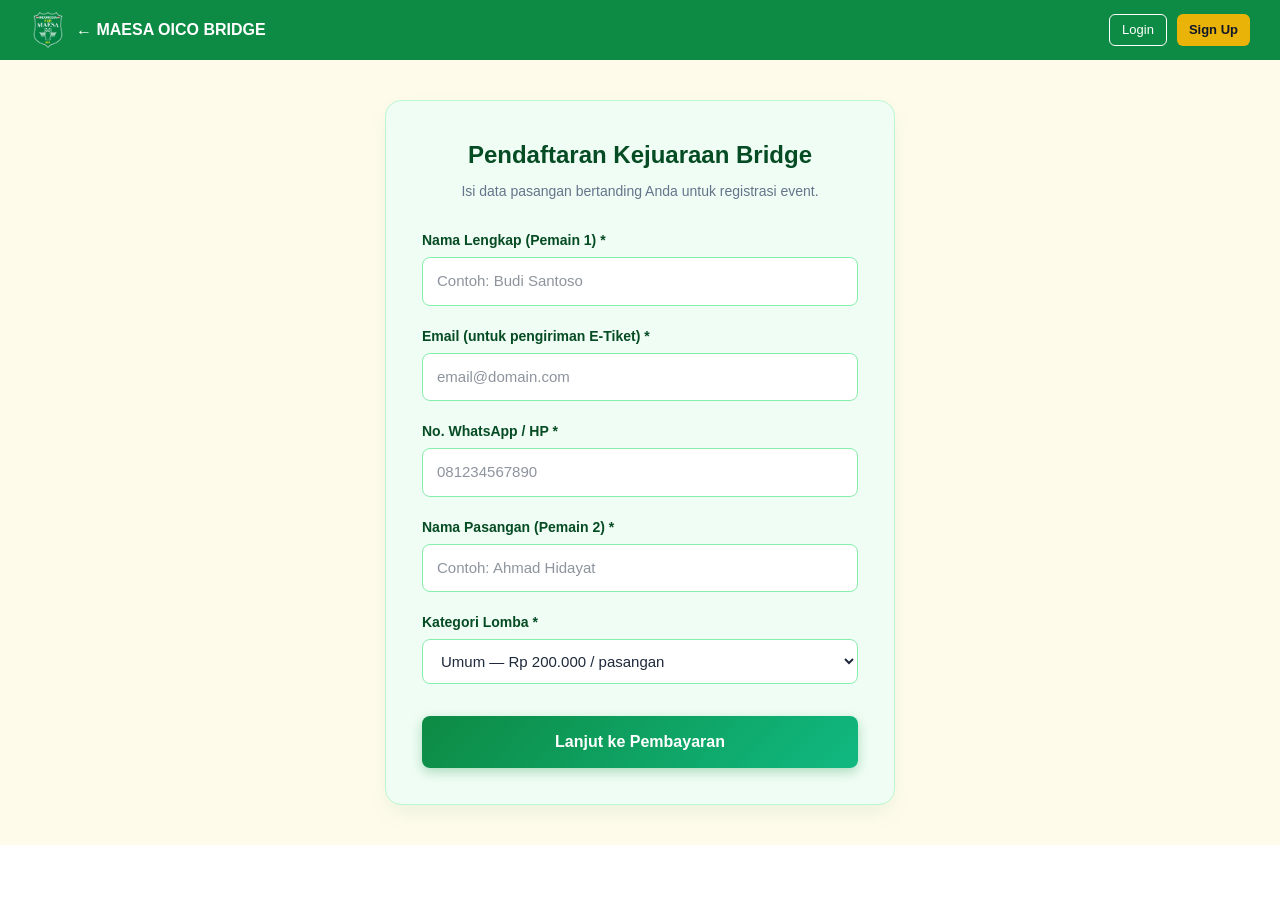
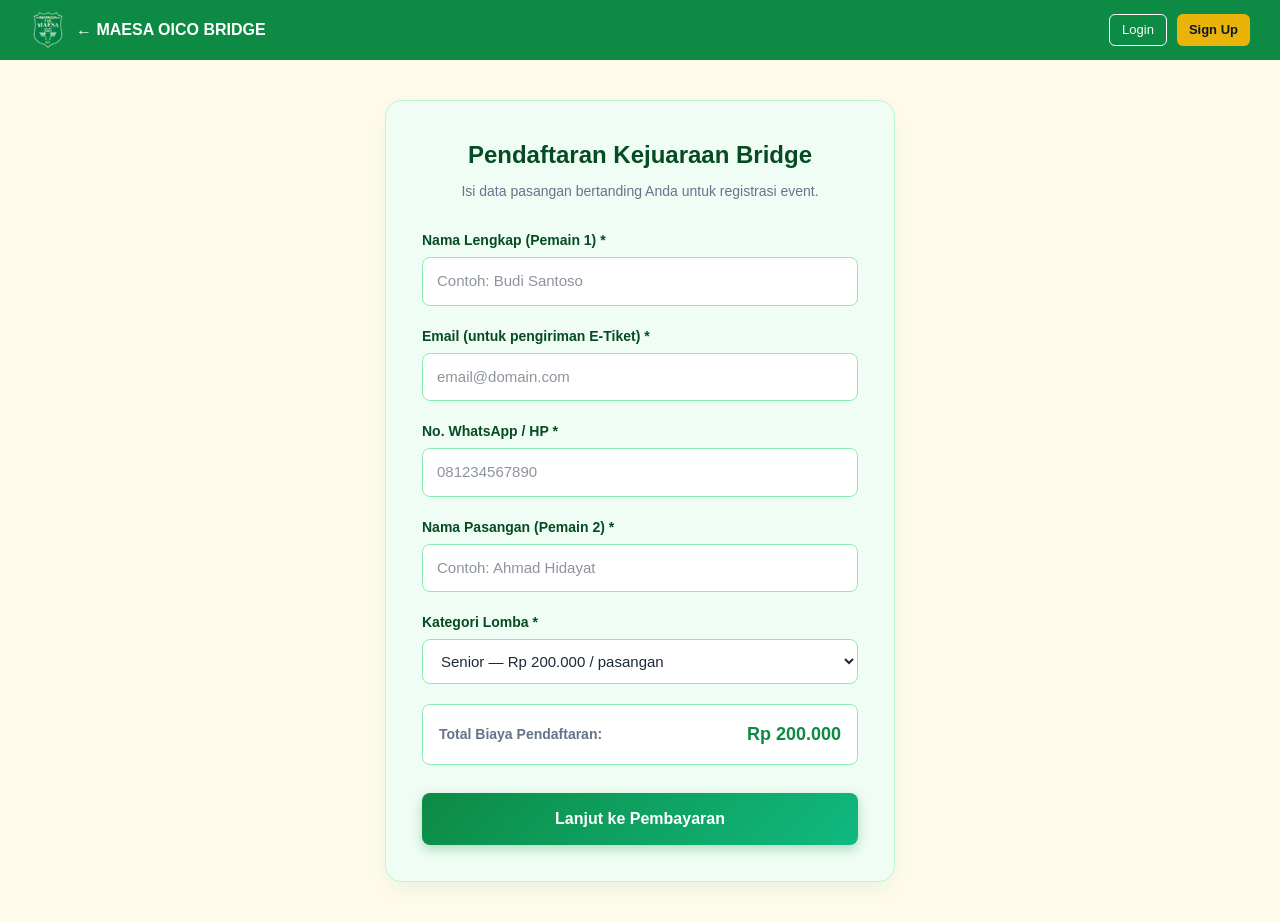
Before and after one commit to fredocto/pormaesa-ekosistem, a Next.js app: page /register in a window 1280 px wide. Before the commit the page ends 845 px from the top, so only its background shows below. Built offline with nearby package versions, Linux system fonts and the light colour scheme.

Commit message:
feat: update categories logic and pricing structure

```diff
--- a/app/page.tsx
+++ b/app/page.tsx
@@ -28,36 +28,16 @@ export default function HomeBridge() {
             Daftar Event
           </Link>
 
-          {/* Tombol Login */}
           <button
             type="button"
-            style={{
-              background: 'transparent',
-              border: '1px solid #fff',
-              color: '#fff',
-              padding: '6px 16px',
-              borderRadius: '6px',
-              fontWeight: '600',
-              cursor: 'pointer',
-              fontSize: '14px',
-            }}
+            style={{ background: 'transparent', border: '1px solid #fff', color: '#fff', padding: '6px 16px', borderRadius: '6px', fontWeight: '600', cursor: 'pointer', fontSize: '14px' }}
           >
             Login
           </button>
 
-          {/* Tombol Sign Up */}
           <button
             type="button"
-            style={{
-              background: COLORS.accentGold,
-              border: 'none',
-              color: '#0F172A',
-              padding: '6px 16px',
-              borderRadius: '6px',
-              fontWeight: 'bold',
-              cursor: 'pointer',
-              fontSize: '14px',
-            }}
+            style={{ background: COLORS.accentGold, border: 'none', color: '#0F172A', padding: '6px 16px', borderRadius: '6px', fontWeight: 'bold', cursor: 'pointer', fontSize: '14px' }}
           >
             Sign Up
           </button>
@@ -111,7 +91,7 @@ export default function HomeBridge() {
 
         <div style={{ display: 'grid', gridTemplateColumns: 'repeat(auto-fit, minmax(250px, 1fr))', gap: '20px' }}>
           <div style={{ background: COLORS.bgCard, padding: '24px', borderRadius: '12px', border: `1px solid ${COLORS.border}`, boxShadow: '0 2px 4px rgba(0,0,0,0.02)' }}>
-            <h4 style={{ margin: '0 0 8px 0', color: COLORS.textBody }}>Kategori Umum</h4>
+            <h4 style={{ margin: '0 0 8px 0', color: COLORS.textBody }}>Senior / Ladies / Mixed</h4>
             <p style={{ fontSize: '22px', fontWeight: 'bold', color: COLORS.primary, margin: 0 }}>
               Rp 200.000 <span style={{ fontSize: '12px', color: COLORS.textMuted, fontWeight: 'normal' }}>/ pasangan</span>
             </p>
--- a/app/register/page.tsx
+++ b/app/register/page.tsx
@@ -11,15 +11,33 @@ export default function RegisterBridgePage() {
     email: '',
     phone: '',
     nama2: '',
-    kategori: 'Umum - Rp 200.000 / pasangan',
+    kategori: 'Senior',
   })
 
   const [loading, setLoading] = useState(false)
 
+  // Function untuk menghitung biaya berdasarkan kategori pilihan
+  const getBiaya = (kategori: string) => {
+    switch (kategori) {
+      case 'Senior':
+      case 'Ladies':
+      case 'Mixed':
+        return 200000
+      case 'Junior U26':
+        return 100000
+      case 'Pelajar':
+        return 0
+      default:
+        return 200000
+    }
+  }
+
+  const nominalBiaya = getBiaya(formData.kategori)
+
   const handleSubmit = (e: React.FormEvent) => {
     e.preventDefault()
     setLoading(true)
-    console.log('Data pendaftaran:', formData)
+    console.log('Data pendaftaran:', { ...formData, totalBayar: nominalBiaya })
   }
 
   return (
@@ -55,7 +73,6 @@ export default function RegisterBridgePage() {
 
       {/* Main Form Container */}
       <main style={{ maxWidth: '550px', margin: '40px auto', padding: '0 20px' }}>
-        {/* Card Hijau Muda Soft (#F0FDF4) */}
         <div style={{ background: '#F0FDF4', borderRadius: '16px', padding: '36px', boxShadow: '0 10px 25px -5px rgba(13, 138, 67, 0.1)', border: '1px solid #BBF7D0' }}>
 
           <h2 style={{ fontSize: '24px', fontWeight: 'bold', color: COLORS.textHeading, marginBottom: '8px', textAlign: 'center' }}>
@@ -137,10 +154,20 @@ export default function RegisterBridgePage() {
                 onChange={(e) => setFormData({ ...formData, kategori: e.target.value })}
                 style={{ width: '100%', padding: '12px 14px', borderRadius: '8px', border: '1px solid #86EFAC', backgroundColor: '#FFFFFF', fontSize: '15px', outline: 'none', boxSizing: 'border-box' }}
               >
-                <option value="Umum - Rp 200.000 / pasangan">Umum — Rp 200.000 / pasangan</option>
-                <option value="Junior U26 - Rp 100.000 / pasangan">Junior U26 — Rp 100.000 / pasangan</option>
-                <option value="Pelajar - Gratis">Pelajar — GRATIS</option>
+                <option value="Senior">Senior — Rp 200.000 / pasangan</option>
+                <option value="Ladies">Ladies — Rp 200.000 / pasangan</option>
+                <option value="Mixed">Mixed — Rp 200.000 / pasangan</option>
+                <option value="Junior U26">Junior U26 — Rp 100.000 / pasangan</option>
+                <option value="Pelajar">Pelajar — GRATIS</option>
               </select>
+            </div>
+
+            {/* Ringkasan Biaya */}
+            <div style={{ background: '#FFFFFF', padding: '16px', borderRadius: '8px', border: '1px solid #86EFAC', display: 'flex', justifyContent: 'space-between', alignItems: 'center' }}>
+              <span style={{ fontSize: '14px', fontWeight: '600', color: COLORS.textMuted }}>Total Biaya Pendaftaran:</span>
+              <span style={{ fontSize: '18px', fontWeight: 'bold', color: nominalBiaya === 0 ? '#16A34A' : COLORS.primary }}>
+                {nominalBiaya === 0 ? 'GRATIS' : `Rp ${nominalBiaya.toLocaleString('id-ID')}`}
+              </span>
             </div>
 
             {/* Submit Button */}
@@ -148,7 +175,7 @@ export default function RegisterBridgePage() {
               type="submit"
               disabled={loading}
               style={{
-                marginTop: '12px',
+                marginTop: '8px',
                 padding: '14px',
                 background: `linear-gradient(135deg, ${COLORS.primary} 0%, #10B981 100%)`,
                 color: '#fff',
@@ -160,7 +187,7 @@ export default function RegisterBridgePage() {
                 boxShadow: '0 4px 12px rgba(13, 138, 67, 0.3)',
               }}
             >
-              {loading ? 'Memproses...' : 'Lanjut ke Pembayaran'}
+              {loading ? 'Memproses...' : nominalBiaya === 0 ? 'Daftar Sekarang' : 'Lanjut ke Pembayaran'}
             </button>
 
           </form>
```
